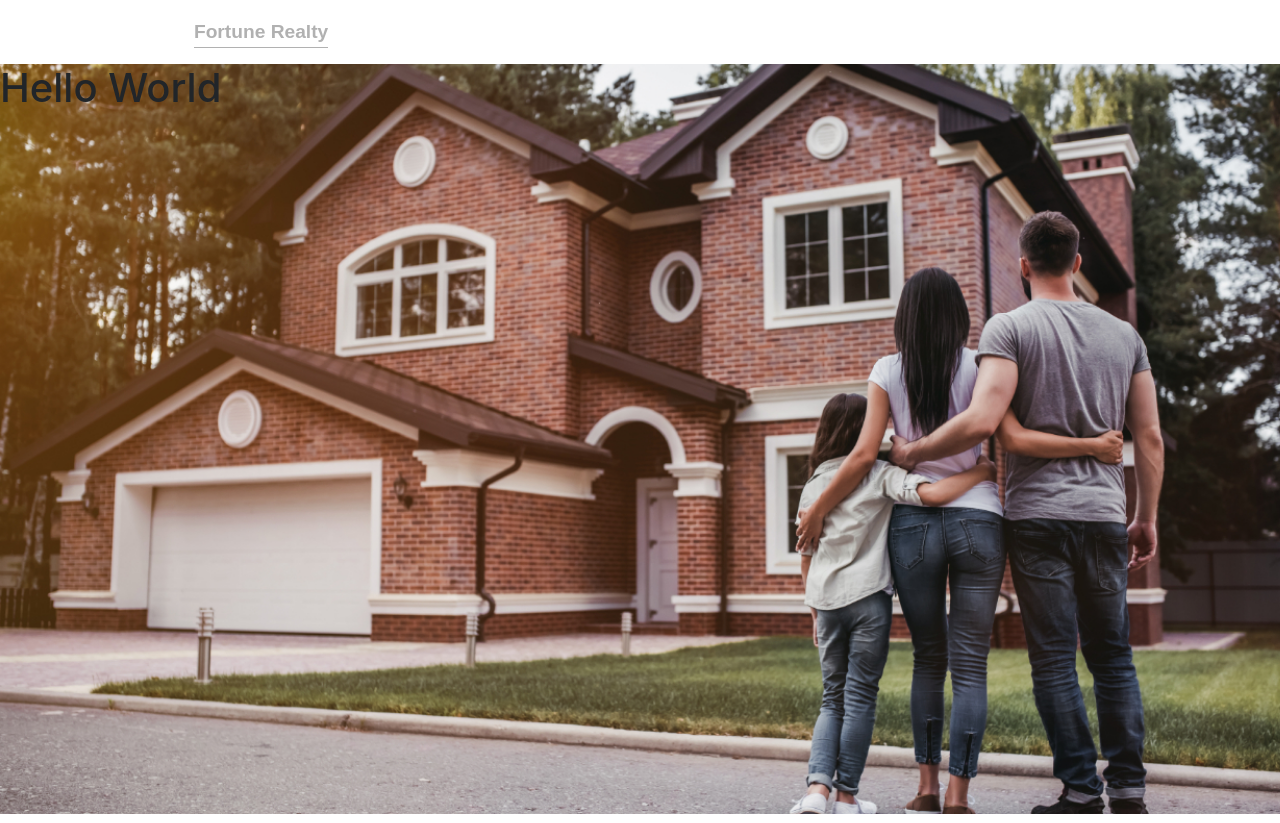
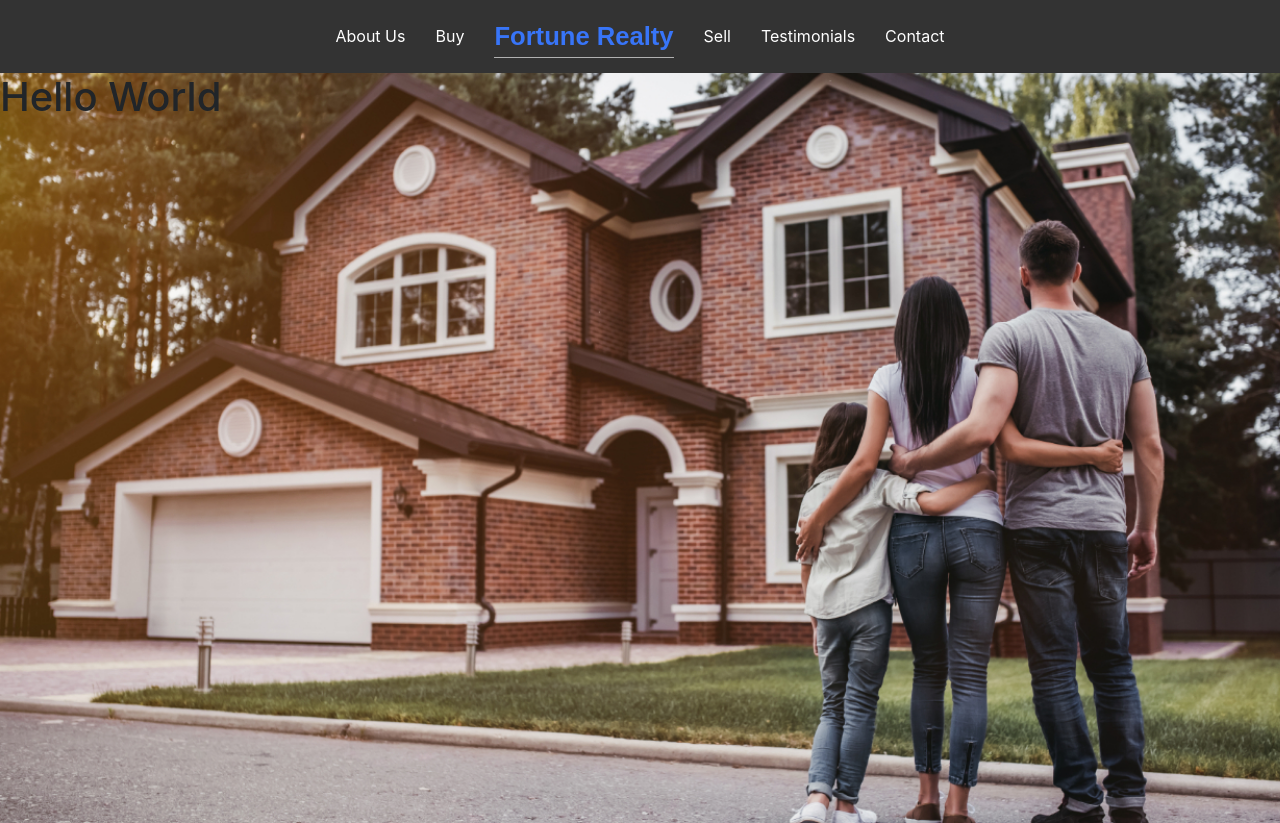
Before and after one commit to kalmontee/FortuneRealty, a React (Create React App) app in the folder client/: page / in a window 1280 px wide. Built offline with nearby package versions, Linux system fonts and the light colour scheme.

Commit message:
Changed the NavBar design. Set the NavBar to a display flex, and text align center.

```diff
--- a/client/src/components/NavBar/navbar.css
+++ b/client/src/components/NavBar/navbar.css
@@ -1,31 +1,45 @@
 /* NavBar */
 
+:root {
+  --primary: #fff;
+}
+
 .home-navbar {
-  color: rgb(255, 255, 255);
-  line-height: 1.75;
+  display: flex;
+  justify-content: center;
+  align-items: center;
+  line-height: 1.65;
   padding: 15px 20px;
   background: transparent;
+  background: #333333;
+  -webkit-box-shadow: 0px 16px 26px -9px #959595;
+  box-shadow: 0px 16px 26px -9px #959595;
 }
 
 .navbar-pages {
-  line-height: 1.75;
+  display: flex;
+  justify-content: center;
+  align-items: center;
+  /* text-align: center; */
+  line-height: 1.65;
   background: #333333;
   padding: 15px 20px;
   -webkit-box-shadow: 0px 16px 26px -9px #959595;
   box-shadow: 0px 16px 26px -9px #959595;
+  z-index: 2;
 }
 
 .active {
   color: rgb(177, 177, 177);
   font-size: 1rem;
   border-bottom: 1px rgb(177, 177, 177) solid;
-  padding-bottom: 5px;
   text-decoration: none;
   margin: 0 15px;
+  transition: 0.5s ease-out;
 }
 
 .navbarLink {
-  color: rgb(255, 255, 255);
+  color: var(--primary);
   font-size: 1rem;
   text-decoration: none;
   margin: 0 15px;
@@ -34,12 +48,14 @@
 .active:hover,
 .navbarLink:hover {
   text-decoration: none;
-  color: #ffffff;
+  color: var(--primary);
   transition: 0.5s ease-in;
 }
 
 .navbar-title {
   font-weight: 600;
-  font-size: 1.2rem;
+  font-size: 1.6rem;
   font-family: sans-serif;
+  color: rgb(56, 117, 248);
+  transition: 0.5s ease-out;
 }
```
